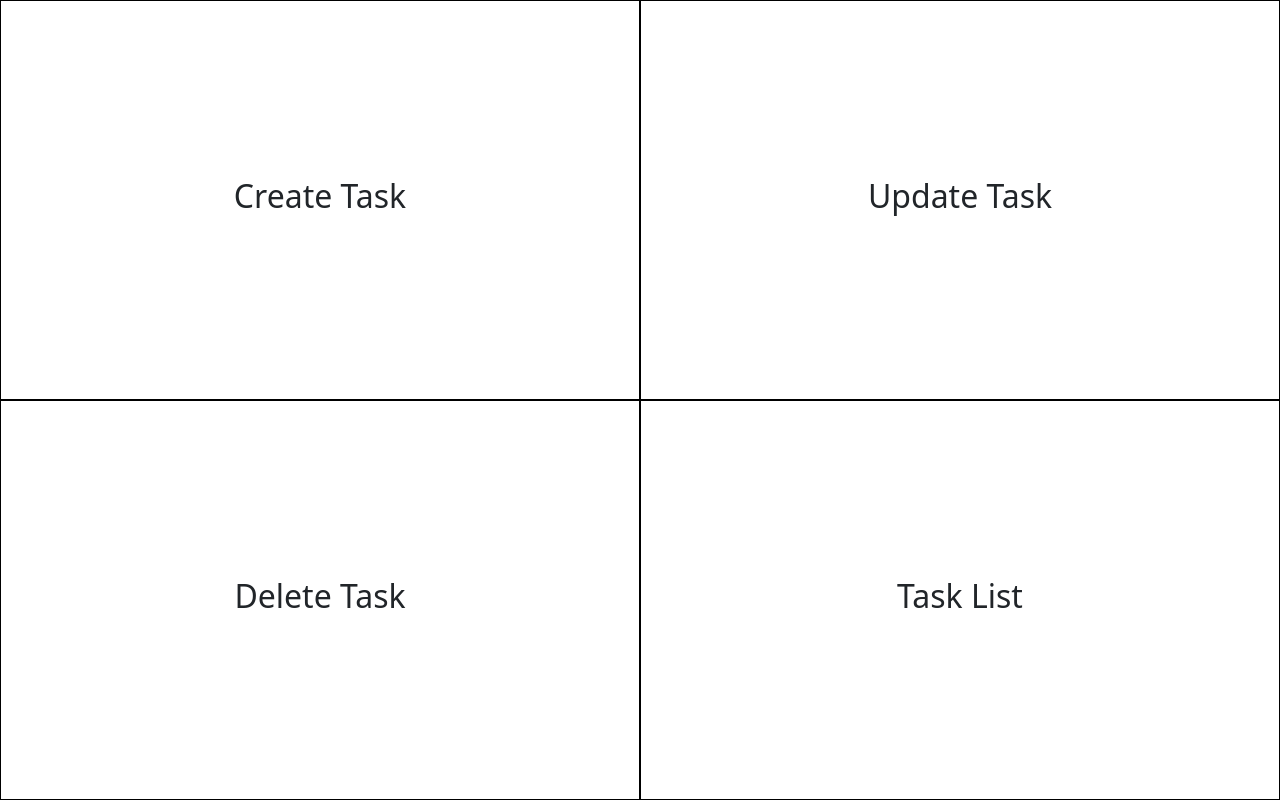
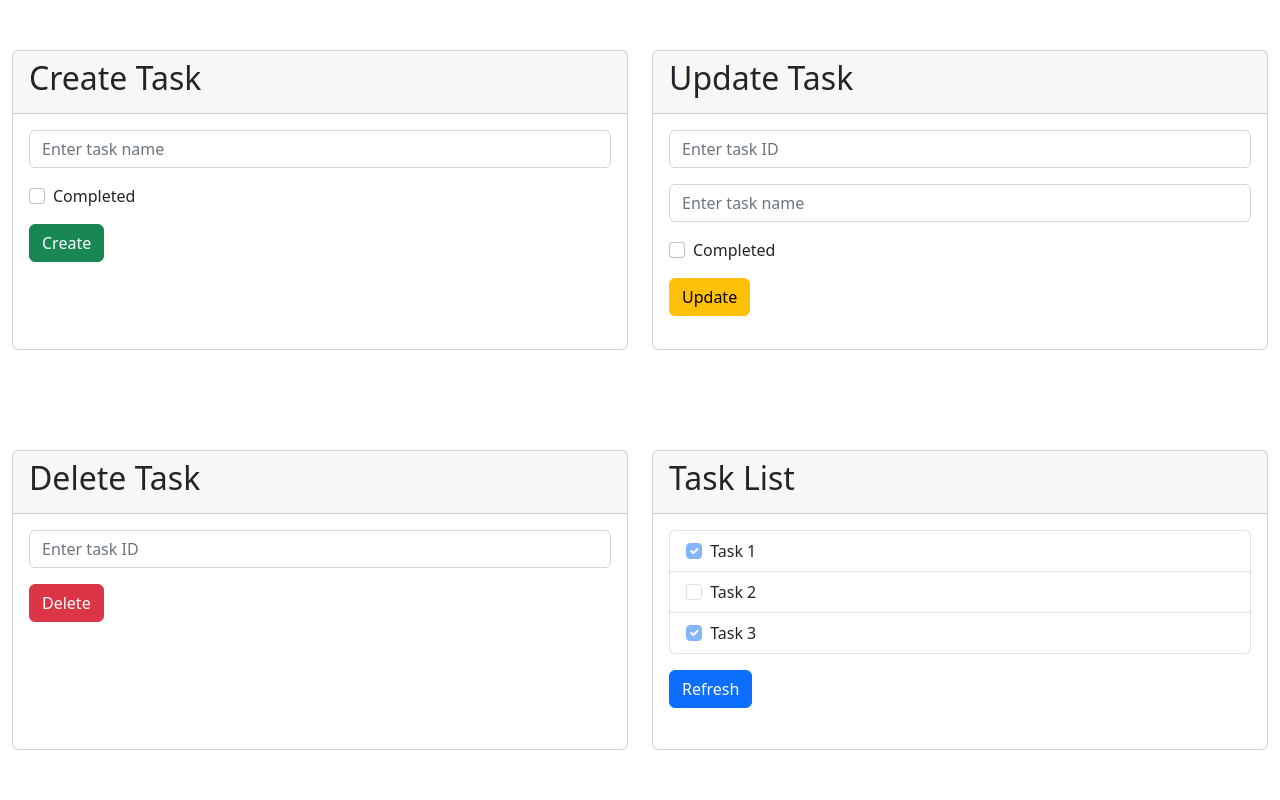
Before and after one commit to V-U-Simon/demo_django_ajax_CRUD, a Django app: page / in a window 1280 px wide. Run offline with Django 4.2, Linux system fonts and the light colour scheme.

Commit message:
templates: stub content

```diff
--- a/config/templates/base.html
+++ b/config/templates/base.html
@@ -12,7 +12,19 @@
         <style>
             .centered-content {
                 min-height: 100%;
-                border: 1px solid black;
+                display: flex;
+                align-items: center;
+                justify-content: center;
+            }
+
+            .card-body {
+                display: flex;
+                flex-direction: column;
+                justify-content: start;
+            }
+
+            .task-list {
+                overflow: auto;
             }
         </style>
     </head>
--- a/config/todo_crud_app/templates/todo_crud_app/task_list.html
+++ b/config/todo_crud_app/templates/todo_crud_app/task_list.html
@@ -2,34 +2,118 @@
 {% block content %}
     <div class="container-fluid vh-100">
         <div class="row h-50">
-            <div class="col d-flex align-items-center justify-content-center centered-content">
+            <div class="col centered-content">
                 <!-- Место для создания задачи -->
-                <div>
-                    <h2>Create Task</h2>
-                    <!-- Ваш код формы создания задачи -->
+                <div class="card h-75 w-100">
+                    <div class="card-header">
+                        <h2>Create Task</h2>
+                    </div>
+                    <div class="card-body">
+                        <form>
+                            <div class="mb-3">
+                                <input type="text"
+                                       class="form-control"
+                                       id="task-name"
+                                       placeholder="Enter task name">
+                            </div>
+                            <div class="mb-3 form-check">
+                                <input type="checkbox" class="form-check-input" id="task-completed">
+                                <label class="form-check-label" for="task-completed">Completed</label>
+                            </div>
+                            <button type="submit" class="btn btn-success">Create</button>
+                        </form>
+                    </div>
                 </div>
             </div>
-            <div class="col d-flex align-items-center justify-content-center centered-content">
+            <div class="col centered-content">
                 <!-- Место для обновления задачи -->
-                <div>
-                    <h2>Update Task</h2>
-                    <!-- Ваш код формы обновления задачи -->
+                <div class="card h-75 w-100">
+                    <div class="card-header">
+                        <h2>Update Task</h2>
+                    </div>
+                    <div class="card-body">
+                        <form>
+                            <div class="mb-3">
+                                <input type="text"
+                                       class="form-control"
+                                       id="task-id"
+                                       placeholder="Enter task ID">
+                            </div>
+                            <div class="mb-3">
+                                <input type="text"
+                                       class="form-control"
+                                       id="update-task-name"
+                                       placeholder="Enter task name">
+                            </div>
+                            <div class="mb-3 form-check">
+                                <input type="checkbox" class="form-check-input" id="update-task-completed">
+                                <label class="form-check-label" for="update-task-completed">Completed</label>
+                            </div>
+                            <button type="submit" class="btn btn-warning">Update</button>
+                        </form>
+                    </div>
                 </div>
             </div>
         </div>
         <div class="row h-50">
-            <div class="col d-flex align-items-center justify-content-center centered-content">
+            <div class="col centered-content">
                 <!-- Место для удаления задачи -->
-                <div>
-                    <h2>Delete Task</h2>
-                    <!-- Ваш код формы удаления задачи -->
+                <div class="card h-75 w-100">
+                    <div class="card-header">
+                        <h2>Delete Task</h2>
+                    </div>
+                    <div class="card-body">
+                        <form>
+                            <div class="mb-3">
+                                <input type="text"
+                                       class="form-control"
+                                       id="delete-task-id"
+                                       placeholder="Enter task ID">
+                            </div>
+                            <button type="submit" class="btn btn-danger">Delete</button>
+                        </form>
+                    </div>
                 </div>
             </div>
-            <div class="col d-flex align-items-center justify-content-center centered-content">
+            <div class="col centered-content">
                 <!-- Место для списка задач -->
-                <div>
-                    <h2>Task List</h2>
-                    <!-- Ваш код для отображения списка задач -->
+                <div class="card h-75 w-100">
+                    <div class="card-header">
+                        <h2>Task List</h2>
+                    </div>
+                    <div class="card-body task-list">
+                        <ul class="list-group">
+                            <li class="list-group-item">
+                                <input class="form-check-input me-1"
+                                       type="checkbox"
+                                       value=""
+                                       aria-label="..."
+                                       checked
+                                       disabled>
+                                Task 1
+                            </li>
+                            <li class="list-group-item">
+                                <input class="form-check-input me-1"
+                                       type="checkbox"
+                                       value=""
+                                       aria-label="..."
+                                       disabled>
+                                Task 2
+                            </li>
+                            <li class="list-group-item">
+                                <input class="form-check-input me-1"
+                                       type="checkbox"
+                                       value=""
+                                       aria-label="..."
+                                       checked
+                                       disabled>
+                                Task 3
+                            </li>
+                        </ul>
+                        <div class="text-start">
+                            <button class="btn btn-primary mt-3">Refresh</button>
+                        </div>
+                    </div>
                 </div>
             </div>
         </div>
```
